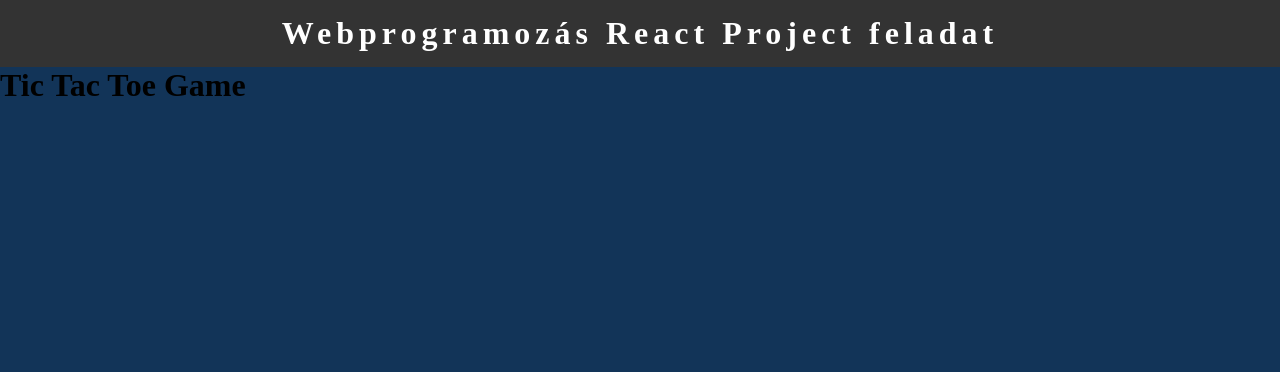
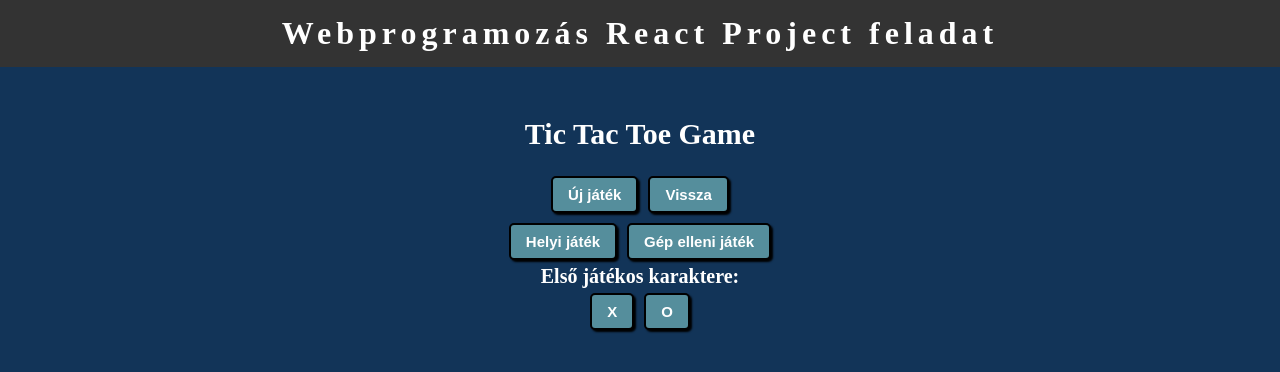
Before and after one commit to DrozsdikAdam/Web_eloadas_react, a React (Vite) app: page /TicTacToe in a window 1280 px wide. Shown: the top 372 px of the page. Built offline with nearby package versions, Linux system fonts and the light colour scheme.

Commit message:
kezdetleges tictactoe ui

```diff
--- a/src/components/App.jsx
+++ b/src/components/App.jsx
@@ -15,5 +15,4 @@ function App() {
     </>
   )
 }
-
 export default App
--- a/src/components/Home.jsx
+++ b/src/components/Home.jsx
@@ -11,7 +11,7 @@ const Home = () => {
           <h1 className={HomeStyles.title}>Tic-tac-toe Game</h1>
           <img src={Placeholder} className={HomeStyles.image} alt="Tic-tac-toe" />
           <div className={HomeStyles.buttonGroup}>
-              <button><Link to="/TicTacToe">Start</Link></button>
+              <button><Link className={HomeStyles.Link} to="/TicTacToe">Start</Link></button>
           </div>
         </div>
         <div className={HomeStyles.card}>
--- a/src/components/Tictactoe.jsx
+++ b/src/components/Tictactoe.jsx
@@ -1,11 +1,37 @@
-import React from 'react';
+import React, { useState } from 'react';
+import TictactoeStyles from '../styles/tictactoe.module.css';
+import { Link } from 'react-router-dom'
+const Tictactoe = () => {
+    const [Winner, setWinner] = useState(null);
+    const [Player, setPlayer] = useState(null);
+    const [Game, setGame] = useState(null);
+    return (
+        <div className={TictactoeStyles.container}>
+            <h1 className={TictactoeStyles.title}>Tic Tac Toe Game</h1>
+            <div className="game-board">
 
-const Tictactoe = () => {
-    return (
-        <div>
-            <h1>Tic Tac Toe Game</h1>
-            <div className="game-board">
-                {/* Game board will be rendered here */}
+            </div>
+
+            <div className={Winner === null ? `${TictactoeStyles.hidden}` : `${TictactoeStyles.Visible}`}>
+                {
+                    Winner === '=' ? <h2 className={TictactoeStyles.winner}>Döntetlen</h2> : <h2 className={TictactoeStyles.winner}>{Winner} nyert!</h2>
+                }
+            </div>
+            <div className={TictactoeStyles.buttonGroup}>
+                <div>
+                    <button className={TictactoeStyles.button}>Új játék</button>
+                    <button className={TictactoeStyles.button}><Link className={TictactoeStyles.Link} to="/Home">Vissza</Link></button>
+                </div>
+                <div>
+                    <button className={TictactoeStyles.button} onClick={()=> setGame('local')}>Helyi játék</button>
+                    <button className={TictactoeStyles.button} onClick={()=> setGame('solo')}>Gép elleni játék</button>
+                </div>
+                <h3 className={TictactoeStyles.buttonText} >Első játékos karaktere:</h3>
+                <div>
+                    <button className={TictactoeStyles.button} onClick={() => setPlayer('X')}>X</button>
+                    <button className={TictactoeStyles.button} onClick={() => setPlayer('O')}>O</button>
+                </div>
+
             </div>
         </div>
     );
--- a/src/styles/Home.module.css
+++ b/src/styles/Home.module.css
@@ -60,7 +60,11 @@
     font-weight: bold;
     font-size: 20px;
 }
-a{
+.Link{
     text-decoration: none;
     color: white;
 }
+.Link:visited{
+    color: white;
+    text-decoration: none;
+}
--- a/src/styles/Tictactoe.module.css
+++ b/src/styles/Tictactoe.module.css
@@ -0,0 +1,63 @@
+.container{
+    margin: auto;
+    margin-inline: 25px;
+    margin-top: 50px;
+}
+.title{
+    text-align: center;
+    color: white;
+    font-size: 30px;
+    margin: 20px;
+}
+.hidden{
+    display: none;
+}
+.visible{
+    display: block;
+}
+.winner{
+    width: fit-content;
+    text-align: center;
+    padding-block:10px;
+    padding-inline: 20px;
+    color: white;
+    margin: auto;
+    border: 2px dotted pink;
+}
+.buttonGroup{
+    width: fit-content;
+    margin: auto;
+}
+
+.buttonGroup div{
+    margin: auto;
+    width: fit-content;
+}
+.buttonText{
+    text-align: center;
+    color: white;
+    font-size: 20px;
+    font-weight: bold;
+}
+.button{
+    margin: auto;
+    text-align: center;
+    padding-block: 8px;
+    padding-inline: 15px;
+    font-weight: bold;
+    font-size: 15px;
+    margin: 5px;
+    box-shadow: 2px 2px 2px black;
+    border-radius: 5px;
+    color: white;
+    border: 2px solid black;
+    background-color: rgb(85, 142, 156);
+}
+.Link{
+    color: white;
+    text-decoration: none;
+}
+.Link:visited{
+    color: white;
+    text-decoration: none;
+}
```
